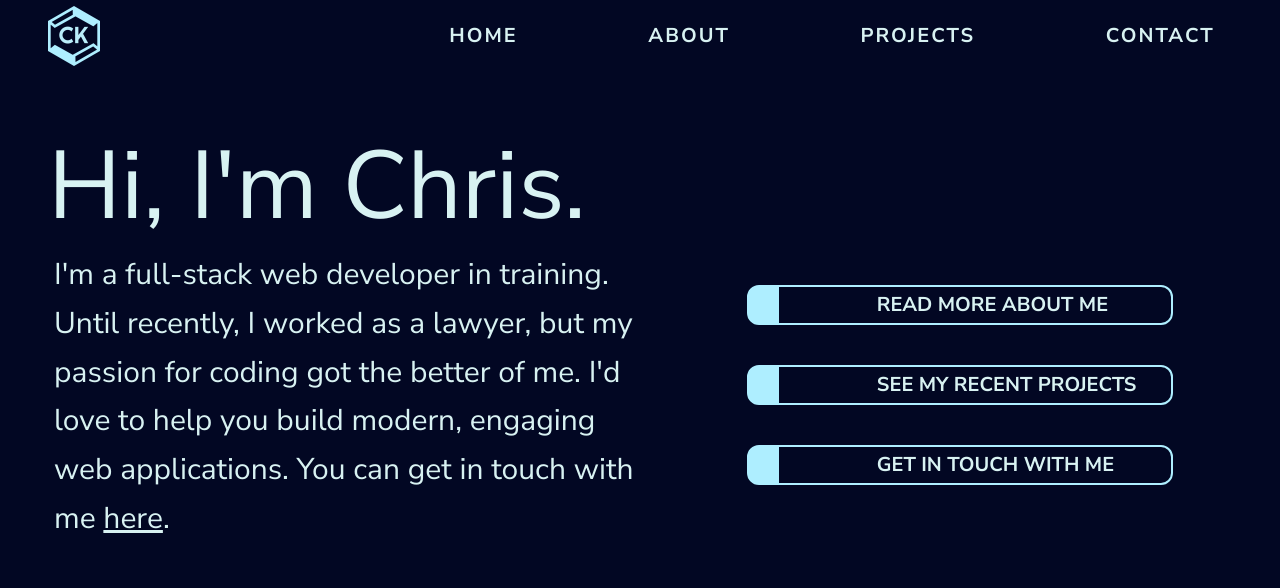
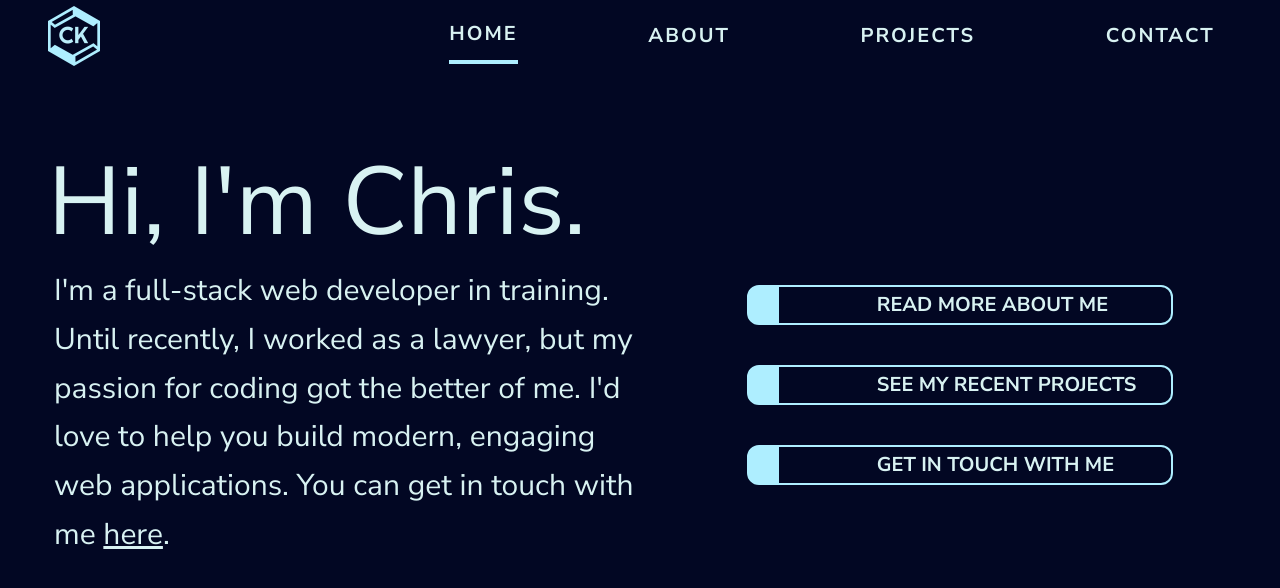
Before and after one commit to chris-kamp/portfolio-react, a React (Create React App) app: page / in a window 1280 px wide. Shown: the top 588 px of the page. Built offline with nearby package versions, Linux system fonts and the light colour scheme.

Commit message:
indicate and disable link to current page in top nav

```diff
--- a/src/App.js
+++ b/src/App.js
@@ -1,4 +1,4 @@
-import { BrowserRouter as Router, Switch, Route } from "react-router-dom";
+import { BrowserRouter as Router, Switch, Route, Redirect } from "react-router-dom";
 import "./assets/main.css";
 import About from "./components/about/About";
 import Projects from "./components/projects/Projects";
@@ -21,9 +21,10 @@ function App() {
           <Route path="/contact">
             <Contact />
           </Route>
-          <Route path="/">
+          <Route exact path="/">
             <Home />
           </Route>
+          <Redirect to="/" />
         </Switch>
       </Router>
     </div>
--- a/src/components/home/HomeBlurb.js
+++ b/src/components/home/HomeBlurb.js
@@ -4,7 +4,7 @@ const HomeBlurb = () => {
   return (
   <div className="flex items-center h-4/6">
     <div className="p-0 ml-3 mr-3 sm:ml-12 sm:mr-0 sm:mt-16">
-      <h1 className="mb-4 text-7xl sm:text-8xl">Hi, I'm Chris.</h1>
+      <h1 className="mb-4 text-7xl sm:text-8xl mt-8">Hi, I'm Chris.</h1>
       <p className="leading-normal xs:leading-relaxed sm:leading-relaxed text-2xl sm:text-3xl ml-1.5">I'm a full-stack web developer in training. Until recently, I worked as a lawyer, but my passion for coding got the better of me. I'd love to help you build modern, engaging web applications. You can get in touch with me <Link to="/contact" className="underline">here</Link>.</p>
     </div>
   </div>
--- a/src/components/nav/NavItem.js
+++ b/src/components/nav/NavItem.js
@@ -1,15 +1,17 @@
-import { Link } from "react-router-dom";
+import { NavLink, useLocation } from "react-router-dom";
 
-const NavItem = ({text, destination}) => {
+const NavItem = ({ text, destination }) => {
+  const location = useLocation();
+  const isActive = () => (location.pathname === destination)
   return (
-    <li className="flex-shrink-0 h-full px-2 overflow-hidden flex-grow-1 block">
-      <Link
+    <li className="flex-shrink-0 h-full px-2 flex-grow-1 block justify-center">
+      <NavLink
         to={destination}
-        href="#"
-        className="flex items-center justify-center w-full h-full border-b border-transparent hover:border-light"
+        className={isActive() ? "flex items-center justify-center w-full h-full border-b-4 border-primary pointer-events-none" : "flex items-center justify-center w-full h-full hover:border-b hover:border-light"}
+        exact={true}
       >
         {text}
-      </Link>
+      </NavLink>
     </li>
   );
 };
--- a/tailwind.config.js
+++ b/tailwind.config.js
@@ -56,6 +56,7 @@ module.exports = {
       fontSize: ["hover"],
       fontWeight: ["hover"],
       padding: ["hover"],
+      borderWidth: ["hover"],
       width: ["hover"],
     },
   },
```
